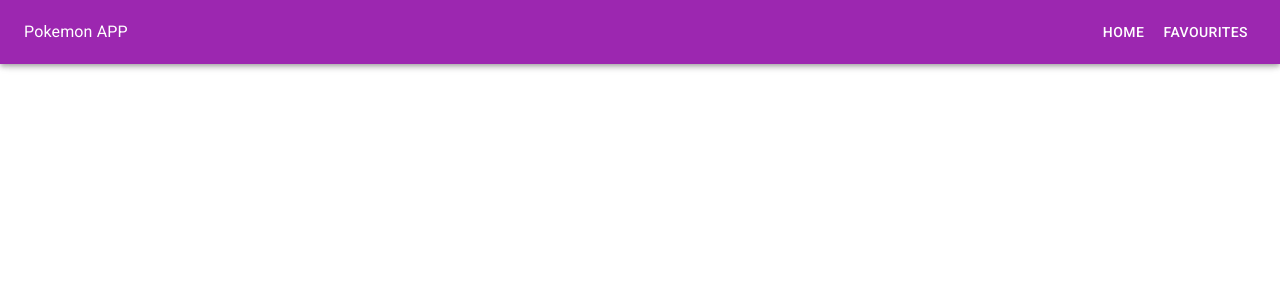
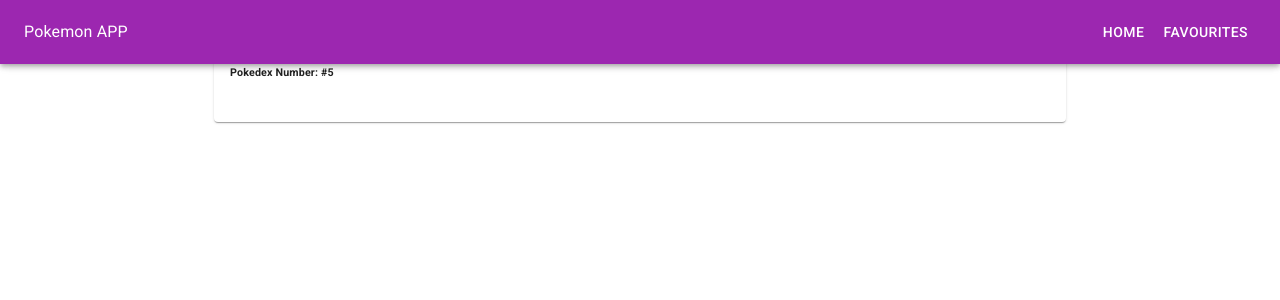
Before and after one commit to Sanghel/react-pokemon, a React (Create React App) app: page /details/1 in a window 1280 px wide. Shown: the top 300 px of the page. Built offline with nearby package versions, Linux system fonts and the light colour scheme; no server answers.

Commit message:
Usin React Context for the state, and path with params

```diff
--- a/src/App.jsx
+++ b/src/App.jsx
@@ -1,22 +1,22 @@
 import React from 'react';
 import { Routes, Route, useHistory } from 'react-router-dom';
+import { Provider } from './components/Context'
 import { NavBar } from './components/NavBar';
 import { Home } from './components/Home';
 import { Favourites } from './components/Favourites';
 import { PokemonDetails } from './components/PokemonDetails';
 
+function App() {
 
-
-function App() {
   return (
-    <>
+    <Provider>
       <NavBar />
       <Routes>
         <Route exact path='/' element={<Home />} />
         <Route exact path='/favourites' element={<Favourites />} />
-        <Route exact path='/details=' element={<PokemonDetails />} />
+        <Route path='details/:id' element={<PokemonDetails />} />
       </Routes>
-    </>
+    </Provider>
   );
 }
 
--- /dev/null
+++ b/src/components/Context.jsx
@@ -0,0 +1,51 @@
+import React, { useState, useEffect } from "react";
+import { useNavigate } from "react-router-dom";
+import axios from 'axios';
+
+const Context = React.createContext();
+
+function Provider(props) {
+    const [pokemon, setPokemon] = useState([]);
+    const navigate = useNavigate();
+
+    const loadData = () => {
+    axios.get('https://pokeapi.co/api/v2/pokemon?limit=251')
+      .then(res => {
+        for (let i = 0; i < res.data.results.length; i++) {
+          axios.get(res.data.results[i].url)
+            .then(result => {
+              setPokemon(prevArray => [...prevArray, result.data])
+            })
+        }
+      })
+  };
+
+  useEffect(loadData , []);
+
+  const onDetails = (id) => {
+    navigate(`/details/${id}`);
+  }
+  const onHome = () => {
+    navigate('/');
+  }
+  const onFavourites = () => {
+    navigate('/favourites');
+  }
+
+
+
+    return (
+        <Context.Provider value={{
+            pokemon,
+            setPokemon,
+            onDetails,
+            onHome,
+            onFavourites,
+
+        }}>
+            {props.children}
+        </Context.Provider>
+    );
+}
+
+export { Context, Provider };
--- a/src/components/Home.jsx
+++ b/src/components/Home.jsx
@@ -1,31 +1,33 @@
 import React, { useState, useEffect } from 'react';
 import { Container, Grid, Card, CardActionArea, CardContent, CardMedia, Typography } from '@mui/material';
-import axios from 'axios';
-import { useNavigate } from 'react-router-dom';
+// import { useNavigate } from 'react-router-dom';
+import { Context } from './Context';
 import '../styles/Home.css';
 
 function Home() {
   // const URL = 'https://pokeapi.co/api/v2/';
-  const [pokemon, setPokemon] = useState([]);
-  const navigate = useNavigate();
+  // const [pokemon, setPokemon] = useState([]);
+  // const navigate = useNavigate();
 
-  const loadData = () => {
-    axios.get('https://pokeapi.co/api/v2/pokemon?limit=251')
-      .then(res => {
-        for (let i = 0; i < res.data.results.length; i++) {
-          axios.get(res.data.results[i].url)
-            .then(result => {
-              setPokemon(prevArray => [...prevArray, result.data])
-            })
-        }
-      })
-  };
+  // const loadData = () => {
+  //   axios.get('https://pokeapi.co/api/v2/pokemon?limit=251')
+  //     .then(res => {
+  //       for (let i = 0; i < res.data.results.length; i++) {
+  //         axios.get(res.data.results[i].url)
+  //           .then(result => {
+  //             setPokemon(prevArray => [...prevArray, result.data])
+  //           })
+  //       }
+  //     })
+  // };
 
-  useEffect(loadData , []);
+  // useEffect(loadData , []);
 
-  const onDetails = (id) => {
-    navigate(`/details=${id}`);
-  }
+  // const onDetails = (id) => {
+  //   navigate(`/details=${id}`);
+  // }
+
+  const { pokemon, onDetails } = React.useContext(Context);
 
   return (
     <>
--- a/src/components/NavBar.jsx
+++ b/src/components/NavBar.jsx
@@ -1,15 +1,17 @@
 import React from 'react';
 import { AppBar, Toolbar, CssBaseline, Button, Typography } from '@mui/material';
-import { useNavigate } from 'react-router-dom';
+// import { useNavigate } from 'react-router-dom';
+import { Context } from './Context';
 
 function NavBar() {
-  const navigate = useNavigate();
-  const onHome = () => {
-    navigate('/');
-  }
-  const onFavourites = () => {
-    navigate('/favourites');
-  }
+  // const navigate = useNavigate();
+  // const onHome = () => {
+  //   navigate('/');
+  // }
+  // const onFavourites = () => {
+  //   navigate('/favourites');
+  // }
+  const { onHome, onFavourites } = React.useContext(Context);
 
   return (
     <>
--- a/src/components/PokemonDetails.jsx
+++ b/src/components/PokemonDetails.jsx
@@ -5,26 +5,24 @@ import { Container, Grid, Card, CardActionArea, CardContent, CardMedia, Typograp
 function PokemonDetails() {
   return (
     <>
-        {/* <Card
-              className='card'
-              onClick={() => onDetails()}
+        <Container
+          maxWidth='md'
         >
+          <Card>
             <CardActionArea>
               <CardContent>
-                  <CardMedia
-                    className='cardMedia'
-                    image={poke.sprites.front_default}
-                  />
+                <CardMedia />
                 <Typography>
-                    <b>{poke.name}</b>
+                  <b>Charizard</b>
                   <h6>
                     Pokedex Number:
-                      <span> {poke.id} </span>
+                    <span> #5</span>
                   </h6>
                 </Typography>
               </CardContent>
             </CardActionArea>
-            </Card> */}
+          </Card>
+        </Container>
     </>
   )
 }
--- a/src/styles/Home.css
+++ b/src/styles/Home.css
@@ -10,5 +10,5 @@
 }
 
 .cardMedia {
-    height: 12em;
+    height: 10em;
 }
```
Lines whose indentation alone changed are shown as unchanged.
